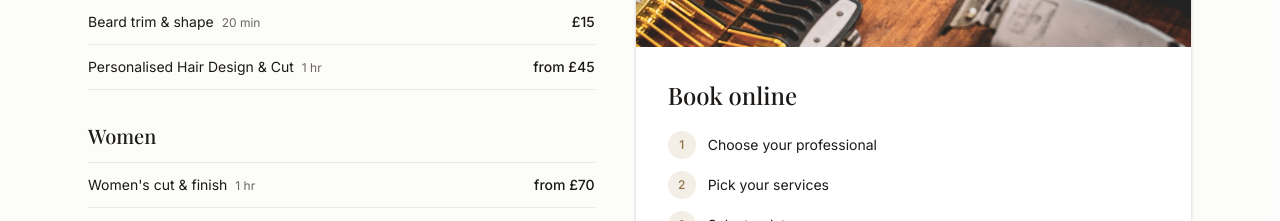
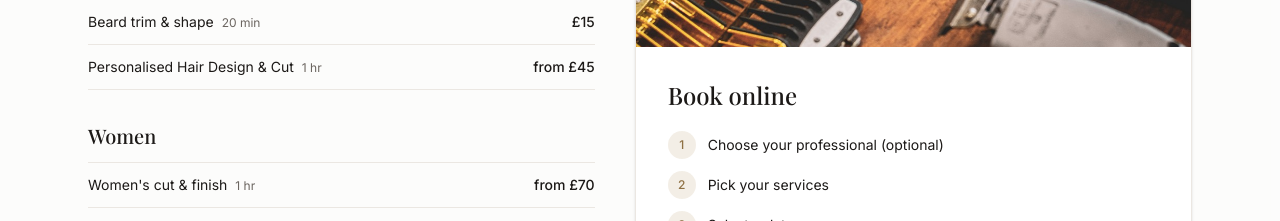
Before and after one commit to stuart-thorn/svetlana-salon, a React (Vite) app in the folder apps/web/: page / in a window 1280 px wide. Shown: the part 2220-2441 px from the top of the page. Built offline with nearby package versions, Linux system fonts and the light colour scheme; a web font is replaced by a local one.

Commit message:
Mark choosing a professional as optional in the Book online steps

```diff
--- a/apps/web/src/components/Bookings.tsx
+++ b/apps/web/src/components/Bookings.tsx
@@ -3,7 +3,7 @@ import { hoursNote } from "../data/content";
 import clippers from "../assets/clippers.jpg";
 import { Link } from "../router";
 
-const steps = ["Choose your professional", "Pick your services", "Select a date", "Grab a time that suits you"];
+const steps = ["Choose your professional (optional)","Pick your services", "Select a date", "Grab a time that suits you"];
 
 export default function Bookings() {
   return (
```
